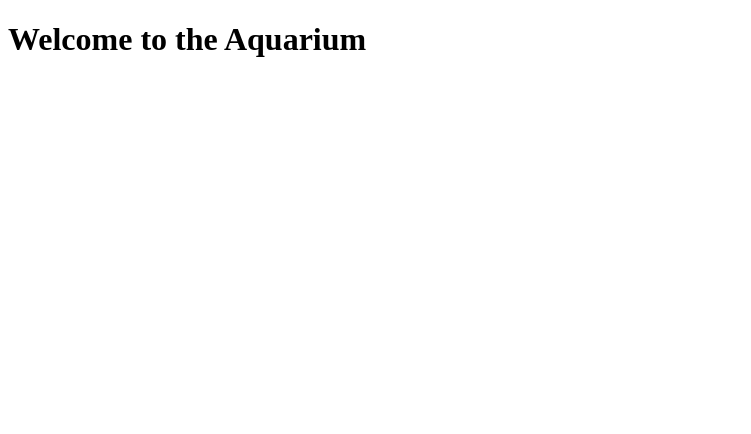
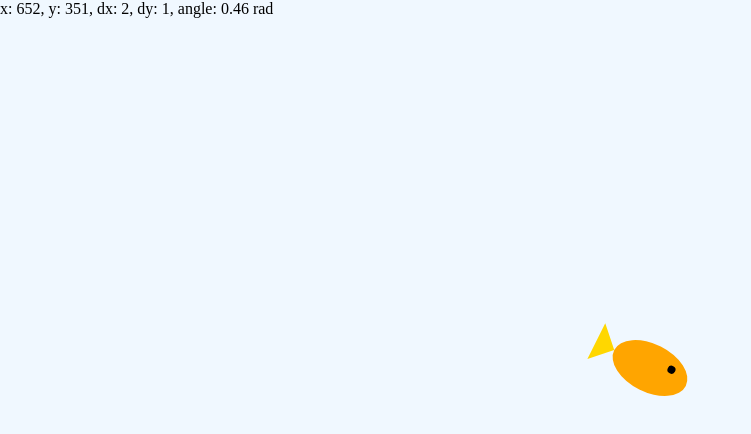
Before and after one commit to cwong8751/aquarium, a plain HTML site: page index.html in a window 1280 px wide. Shown: the whole page, without its empty margins (0-751 px from the left). Drawn offline with Linux system fonts and the light colour scheme.

Commit message:
one fish that moves around like the dvd

```diff
--- a/index.css
+++ b/index.css
@@ -0,0 +1,11 @@
+body, html {
+    margin: 0;
+    padding: 0;
+    overflow: hidden;
+    height: 100%;
+    background-color: aliceblue;
+}
+
+canvas {
+    display: block;
+}
--- a/index.html
+++ b/index.html
@@ -3,11 +3,12 @@
 <head>
     <meta charset="UTF-8">
     <meta name="viewport" content="width=device-width, initial-scale=1.0">
-    <title>Aquarium</title>
+    <title>aquarium</title>
     <link rel="stylesheet" href="index.css">
 </head>
 <body>
-    <h1>Welcome to the Aquarium</h1>
+    <div id="diagnostic"></div>
+    <canvas id="canvas"></canvas>
     <script src="script.js"></script>
 </body>
 </html>
--- a/script.js
+++ b/script.js
@@ -0,0 +1,81 @@
+// init canvas
+var canvas = document.getElementById('canvas');
+canvas.width = window.innerWidth;
+canvas.height = window.innerHeight;
+canvas.style.backgroundColor = 'aliceblue';
+var ctx = canvas.getContext('2d');
+
+// init vars
+let angle = 0;
+let centerX = canvas.width / 2;
+let centerY = canvas.height / 2;
+let radius = 100;
+let x = 50; // Initial x position of the fish
+let y = 50; // Initial y position
+let dx = 2; // Horizontal speed (pixels per frame)
+let dy = 1; // Vertical speed (pixels per frame)
+let size = 40;
+
+// add auto resize when window resize
+window.onresize = function () {
+    canvas.width = window.innerWidth;
+    canvas.height = window.innerHeight;
+};
+
+// animate loop
+function animate() {
+    ctx.clearRect(0, 0, canvas.width, canvas.height); // Clear the canvas
+    let fishAngle = Math.atan2(dy, dx);
+
+    drawFish(ctx, x, y, size, fishAngle); // Draw the fish at the updated position
+
+    //Basic movement
+    x += dx;
+    y += dy;
+
+    // Bounce off the edges
+    if (x + size * 2 > canvas.width || x < 0) {
+        dx = -dx; // Reverse horizontal direction
+    }
+    if (y + size > canvas.height || y < 0) {
+        dy = -dy; // Reverse vertical direction
+    }
+
+    // print out the diag info
+    let diagDiv = document.getElementById('diagnostic');
+    diagDiv.innerHTML = `x: ${x}, y: ${y}, dx: ${dx}, dy: ${dy}, angle: ${Math.round(fishAngle * 100) / 100} rad`;
+
+    requestAnimationFrame(animate);
+}
+
+// helper functions
+function drawFish(ctx, x, y, size, angle) {
+    ctx.save(); // Save the current drawing state
+    ctx.translate(x, y); // Move the origin to the fish's center
+    ctx.rotate(angle + Math.PI);
+    ctx.scale(1, -1);
+    ctx.translate(-x, -y);
+
+    ctx.fillStyle = 'orange'; // Body
+    ctx.beginPath();
+    ctx.ellipse(x, y, size, size * 0.6, 0, 0, 2 * Math.PI); // Elliptical body
+    ctx.fill();
+
+    ctx.fillStyle = 'gold'; // Tail
+    ctx.beginPath();
+    ctx.moveTo(x + size, y);
+    ctx.lineTo(x + size * 1.5, y - size * 0.5);
+    ctx.lineTo(x + size * 1.5, y + size * 0.5);
+    ctx.closePath();
+    ctx.fill();
+
+    ctx.fillStyle = 'black'; // Eye
+    ctx.beginPath();
+    ctx.arc(x - size * 0.5, y - size * 0.2, size * 0.1, 0, 2 * Math.PI);
+    ctx.fill();
+
+    ctx.restore();
+}
+
+// call in animation
+animate();
```
